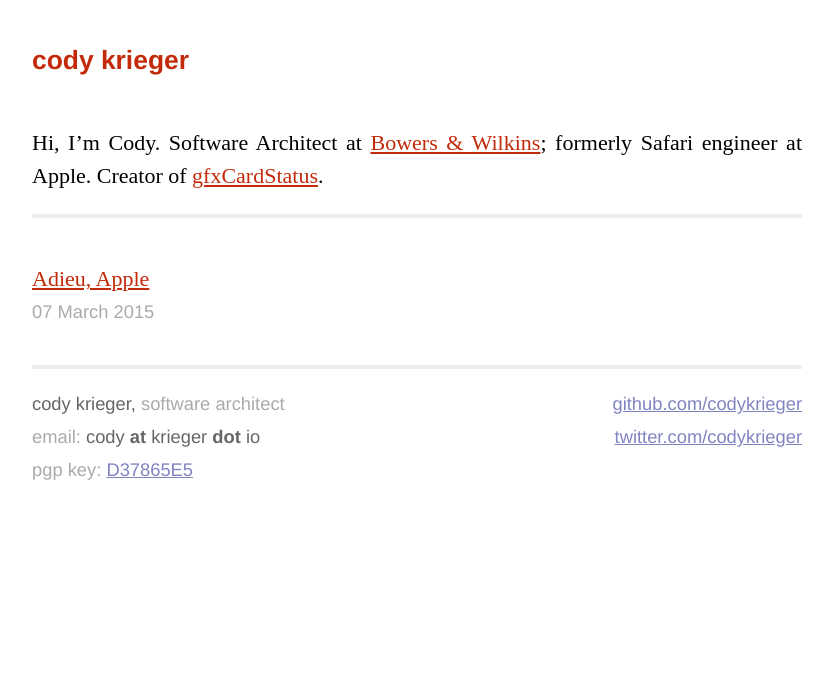
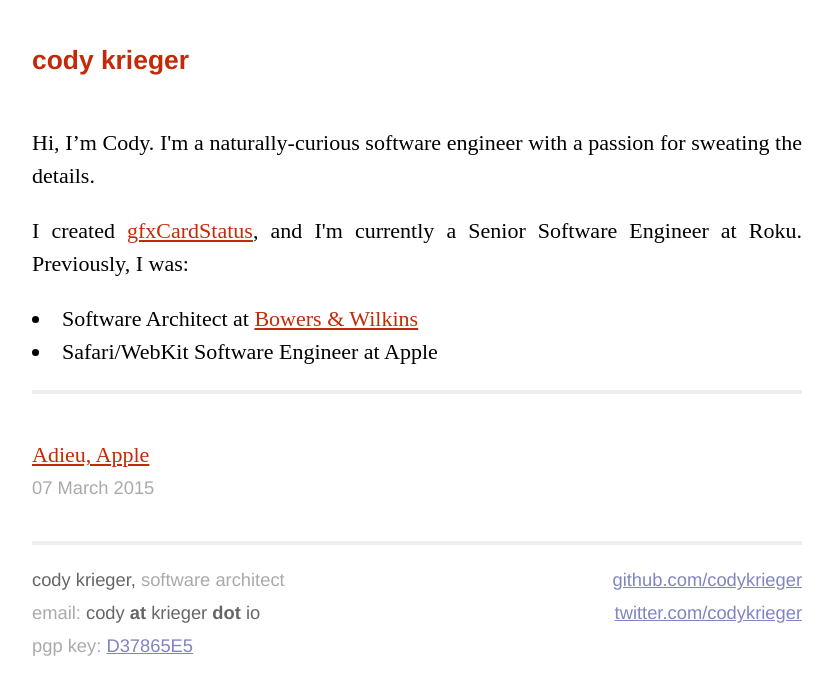
Before and after one commit to codykrieger/krieger.io, a Jekyll site: the page built from index.html, in a window 1280 px wide. Shown: the top 695 px of the page, without its empty margins (223-1056 px from the left). Built offline with Jekyll 4.4.1, drawn with Linux system fonts in a browser that asks for light colours; the list of posts is cut into pages by our own code; comment, search, counter and statistics services are not loaded.

Commit message:
update homepage with new employment status

```diff
--- a/index.html
+++ b/index.html
@@ -3,8 +3,17 @@
 ---
 
 <p class="intro">
-  Hi, I’m Cody. Software Architect at <a href="https://evaautomation.com">Bowers &amp; Wilkins</a>;
-  formerly Safari engineer at Apple. Creator of <a href="https://gfx.io">gfxCardStatus</a>.
+  Hi, I’m Cody. I'm a naturally-curious software engineer with a passion for
+  sweating the details.
+</p>
+<p class="intro">
+<p class="intro">
+  I created <a href="https://gfx.io">gfxCardStatus</a>, and I'm currently a
+  Senior Software Engineer at Roku. Previously, I was:
+  <ul>
+      <li>Software Architect at <a href="https://www.bowerswilkins.com">Bowers &amp; Wilkins</a></li>
+      <li>Safari/WebKit Software Engineer at Apple</li>
+  </ul>
 </p>
 
 {% if paginator.total_posts > 0 %}
```
